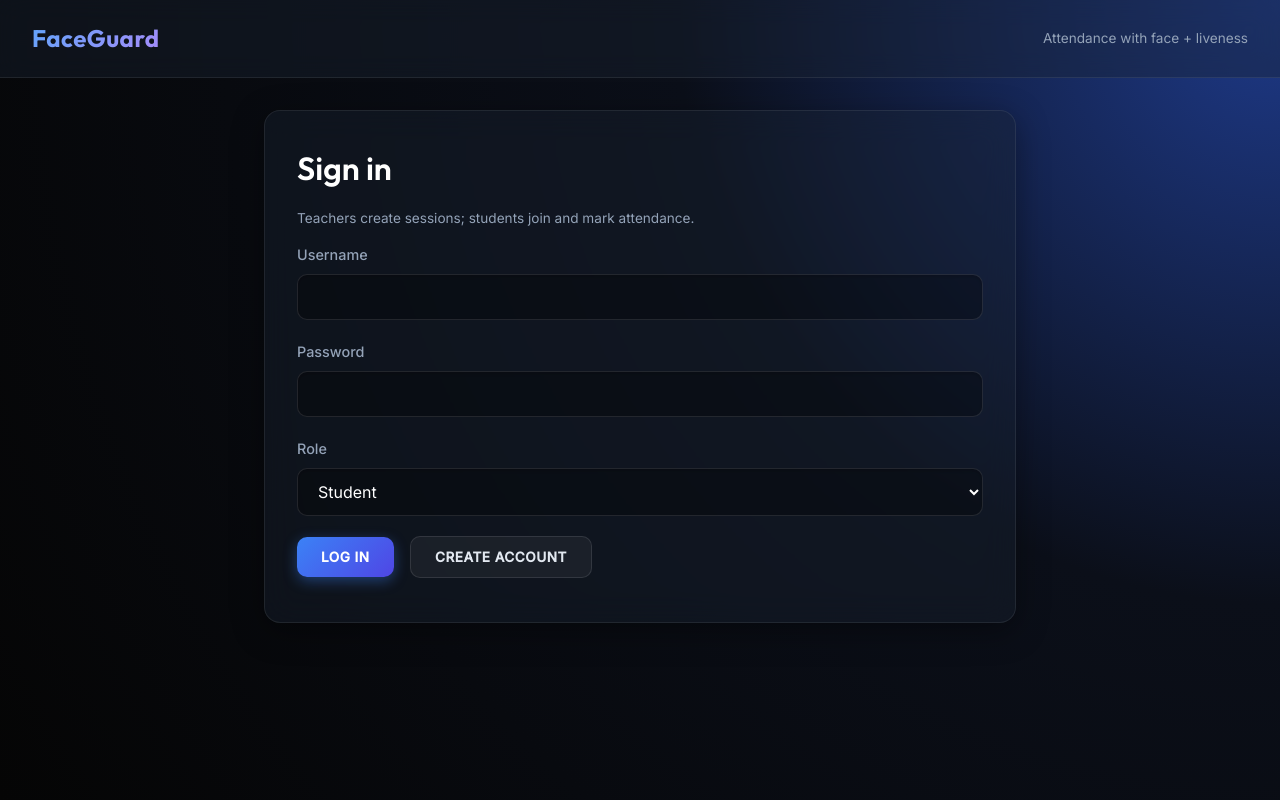
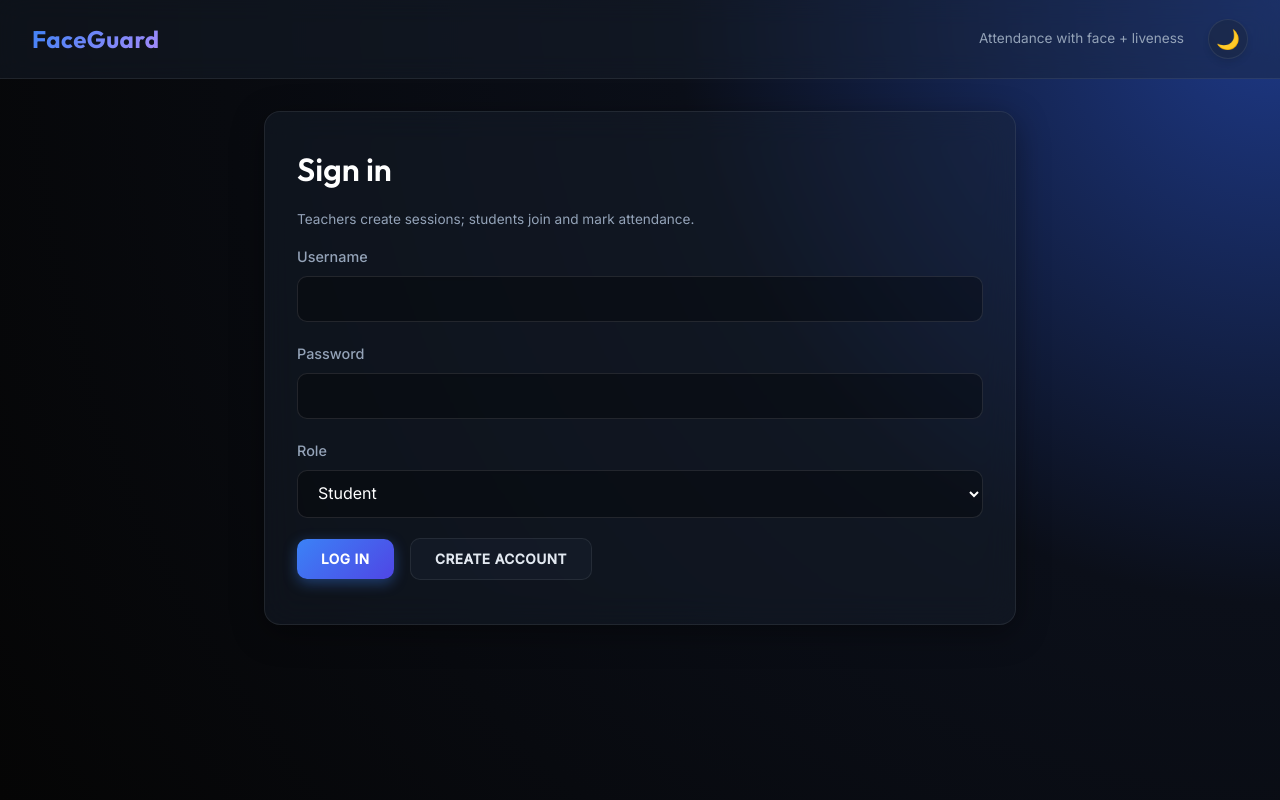
Before and after one commit to jagannathd935/Face_Guard, a Flask app: page /login in a window 1280 px wide. Run offline with Flask 3, Linux system fonts and the light colour scheme.

Commit message:
initial commit

```diff
--- a/static/css/style.css
+++ b/static/css/style.css
@@ -1,17 +1,44 @@
 @import url('https://fonts.googleapis.com/css2?family=Outfit:wght@300;400;600;700&family=Inter:wght@400;500&display=swap');
 
-:root {
+:root[data-theme="dark"] {
   --bg-color: #0b0f19;
+  --bg-gradient: radial-gradient(circle at top right, #1e3a8a 0%, var(--bg-color) 40%, #050505 100%);
   --glass-bg: rgba(26, 35, 50, 0.4);
   --glass-border: rgba(255, 255, 255, 0.08);
   --glass-shadow: 0 8px 32px 0 rgba(0, 0, 0, 0.37);
   --text-primary: #e2e8f0;
   --text-secondary: #94a3b8;
+  --heading-color: #ffffff;
   --accent: #3b82f6;
   --accent-hover: #2563eb;
   --accent-glow: rgba(59, 130, 246, 0.4);
+  --input-bg: rgba(0, 0, 0, 0.3);
+  --input-border: rgba(255, 255, 255, 0.1);
+  --input-text: #ffffff;
   --success: #10b981;
   --error: #ef4444;
+  --radius: 16px;
+  --font-heading: 'Outfit', sans-serif;
+  --font-body: 'Inter', sans-serif;
+}
+
+:root[data-theme="light"] {
+  --bg-color: #f1f5f9;
+  --bg-gradient: radial-gradient(circle at top right, #e0e7ff 0%, var(--bg-color) 40%, #cbd5e1 100%);
+  --glass-bg: rgba(255, 255, 255, 0.65);
+  --glass-border: rgba(255, 255, 255, 0.4);
+  --glass-shadow: 0 8px 32px 0 rgba(31, 38, 135, 0.15);
+  --text-primary: #1e293b;
+  --text-secondary: #475569;
+  --heading-color: #0f172a;
+  --accent: #2563eb;
+  --accent-hover: #1d4ed8;
+  --accent-glow: rgba(37, 99, 235, 0.3);
+  --input-bg: rgba(255, 255, 255, 0.7);
+  --input-border: rgba(0, 0, 0, 0.1);
+  --input-text: #0f172a;
+  --success: #059669;
+  --error: #dc2626;
   --radius: 16px;
   --font-heading: 'Outfit', sans-serif;
   --font-body: 'Inter', sans-serif;
@@ -23,10 +50,11 @@ body {
   margin: 0;
   min-height: 100vh;
   font-family: var(--font-body);
-  background: radial-gradient(circle at top right, #1e3a8a 0%, var(--bg-color) 40%, #050505 100%);
+  background: var(--bg-gradient);
   background-attachment: fixed;
   color: var(--text-primary);
   line-height: 1.6;
+  transition: background 0.4s ease, color 0.4s ease;
 }
 
 a {
@@ -51,6 +79,7 @@ header {
   position: sticky;
   top: 0;
   z-index: 100;
+  transition: background 0.4s ease, border-color 0.4s ease;
 }
 
 header strong {
@@ -58,13 +87,35 @@ header strong {
   font-size: 1.5rem;
   font-weight: 700;
   letter-spacing: 0.5px;
-  background: linear-gradient(135deg, #60a5fa, #a78bfa);
+  background: linear-gradient(135deg, var(--accent), #a78bfa);
   -webkit-background-clip: text;
   background-clip: text;
   -webkit-text-fill-color: transparent;
 }
 
 nav { display: flex; gap: 1rem; align-items: center; flex-wrap: wrap; }
+
+.theme-toggle {
+  background: var(--glass-bg);
+  border: 1px solid var(--glass-border);
+  border-radius: 50%;
+  width: 40px;
+  height: 40px;
+  display: flex;
+  align-items: center;
+  justify-content: center;
+  cursor: pointer;
+  transition: all 0.3s ease;
+  font-size: 1.2rem;
+  color: var(--text-primary);
+  margin-left: 0.5rem;
+  box-shadow: 0 4px 6px rgba(0, 0, 0, 0.1);
+}
+
+.theme-toggle:hover {
+  transform: rotate(15deg) scale(1.1);
+  box-shadow: 0 6px 12px var(--accent-glow);
+}
 
 main { max-width: 800px; margin: 0 auto; padding: 2rem 1.5rem; }
 
@@ -77,7 +128,7 @@ main { max-width: 800px; margin: 0 auto; padding: 2rem 1.5rem; }
   margin-bottom: 1.5rem;
   border: 1px solid var(--glass-border);
   box-shadow: var(--glass-shadow);
-  transition: transform 0.3s ease, box-shadow 0.3s ease;
+  transition: transform 0.3s ease, box-shadow 0.3s ease, background 0.4s ease, border-color 0.4s ease;
 }
 
 .card:hover {
@@ -91,8 +142,8 @@ h1, h2, h3 {
   margin-top: 0;
 }
 
-h1 { font-size: 2rem; margin-bottom: 0.5rem; color: #fff; }
-h2 { font-size: 1.4rem; color: var(--text-secondary); margin-bottom: 1rem; }
+h1 { font-size: 2rem; margin-bottom: 0.5rem; color: var(--heading-color); transition: color 0.4s ease; }
+h2 { font-size: 1.4rem; color: var(--text-secondary); margin-bottom: 1rem; transition: color 0.4s ease; }
 
 label {
   display: block;
@@ -112,11 +163,12 @@ input, select {
   width: 100%;
   padding: 0.75rem 1rem;
   border-radius: 10px;
-  border: 1px solid rgba(255, 255, 255, 0.1);
-  background: rgba(0, 0, 0, 0.3);
-  color: #fff;
+  border: 1px solid var(--input-border);
+  background: var(--input-bg);
+  color: var(--input-text);
   margin-bottom: 1.25rem;
-  box-shadow: inset 0 2px 4px rgba(0,0,0,0.2);
+  box-shadow: inset 0 2px 4px rgba(0,0,0,0.05);
+  transition: background 0.4s ease, border-color 0.4s ease, box-shadow 0.4s ease, color 0.4s ease;
 }
 
 input:focus, select:focus {
@@ -152,15 +204,15 @@ input:focus, select:focus {
 }
 
 .btn.secondary {
-  background: rgba(255, 255, 255, 0.05);
+  background: var(--glass-bg);
   color: var(--text-primary);
   box-shadow: none;
-  border: 1px solid rgba(255, 255, 255, 0.1);
+  border: 1px solid var(--glass-border);
 }
 
 .btn.secondary:hover {
-  background: rgba(255, 255, 255, 0.1);
-  border-color: rgba(255, 255, 255, 0.2);
+  background: var(--glass-border);
+  border-color: var(--text-secondary);
 }
 
 .btn:disabled {
@@ -208,12 +260,13 @@ video, canvas, img.register-preview {
   letter-spacing: 0.3em;
   text-align: center;
   padding: 1.5rem;
-  background: rgba(0, 0, 0, 0.4);
+  background: var(--input-bg);
   border-radius: 12px;
   margin: 1rem 0;
-  border: 1px dashed rgba(255, 255, 255, 0.2);
-  color: #fff;
-  text-shadow: 0 0 10px rgba(255,255,255,0.3);
+  border: 1px dashed var(--glass-border);
+  color: var(--heading-color);
+  text-shadow: 0 0 10px var(--glass-border);
+  transition: all 0.4s ease;
 }
 
 ul.sessions { list-style: none; padding: 0; margin: 0; }
--- a/templates/base.html
+++ b/templates/base.html
@@ -5,17 +5,45 @@
   <meta name="viewport" content="width=device-width, initial-scale=1.0">
   <title>{% block title %}FaceGuard{% endblock %}</title>
   <link rel="stylesheet" href="{{ url_for('static', filename='css/style.css') }}">
+  <script>
+    // Check initial theme before render to avoid flash
+    const savedTheme = localStorage.getItem('theme') || 'dark';
+    document.documentElement.setAttribute('data-theme', savedTheme);
+  </script>
 </head>
 <body>
   <header>
     <strong>FaceGuard</strong>
     <nav>
       {% block nav %}{% endblock %}
+      <button id="theme-toggle" class="theme-toggle" aria-label="Toggle Theme">
+        <span class="icon">🌙</span>
+      </button>
     </nav>
   </header>
   <main>
     {% block body %}{% endblock %}
   </main>
   {% block scripts %}{% endblock %}
+  <script>
+    const themeToggle = document.getElementById('theme-toggle');
+    const themeIcon = themeToggle.querySelector('.icon');
+
+    function updateIcon(theme) {
+      themeIcon.textContent = theme === 'dark' ? '🌙' : '☀️';
+    }
+
+    const currentTheme = document.documentElement.getAttribute('data-theme');
+    updateIcon(currentTheme);
+
+    themeToggle.addEventListener('click', () => {
+      let theme = document.documentElement.getAttribute('data-theme');
+      let newTheme = theme === 'dark' ? 'light' : 'dark';
+
+      document.documentElement.setAttribute('data-theme', newTheme);
+      localStorage.setItem('theme', newTheme);
+      updateIcon(newTheme);
+    });
+  </script>
 </body>
 </html>
```
